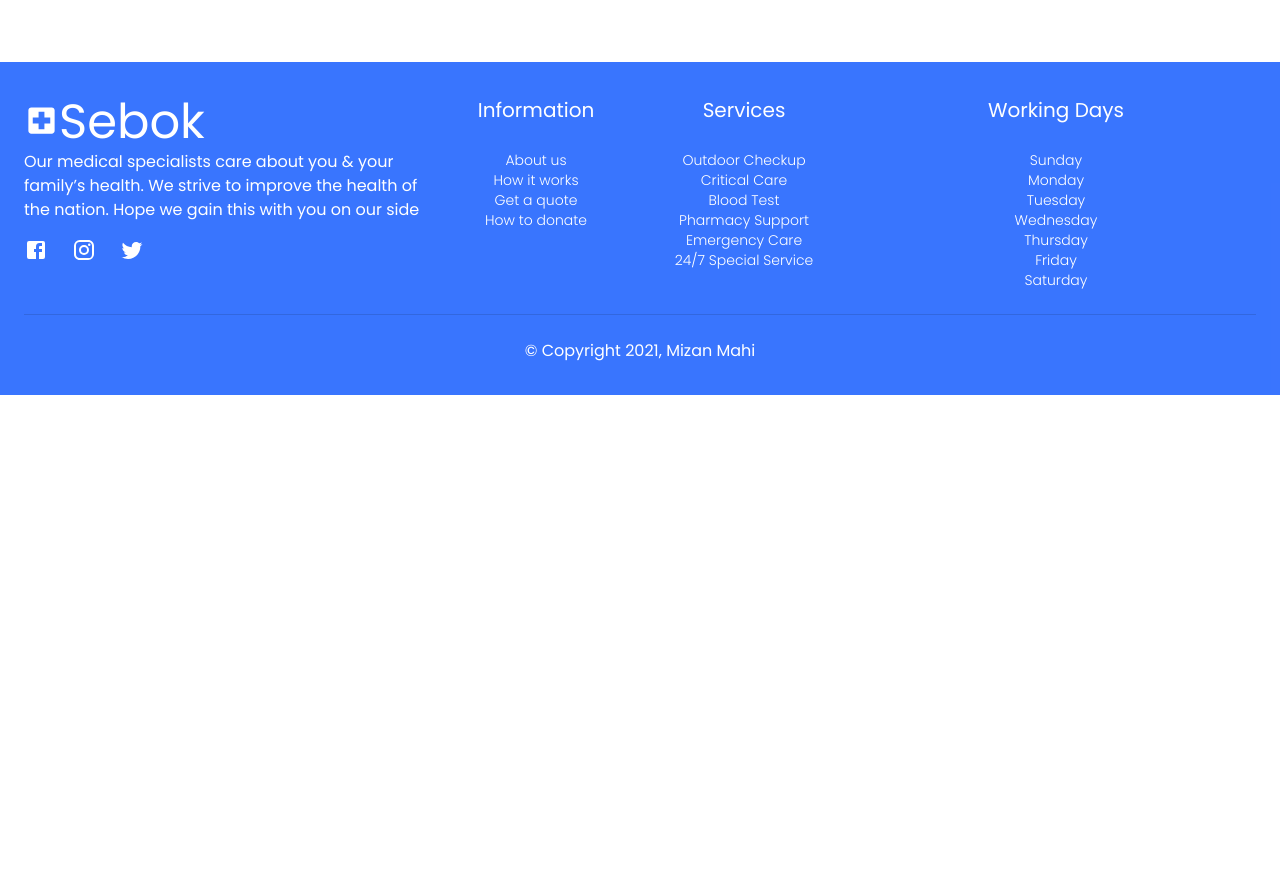
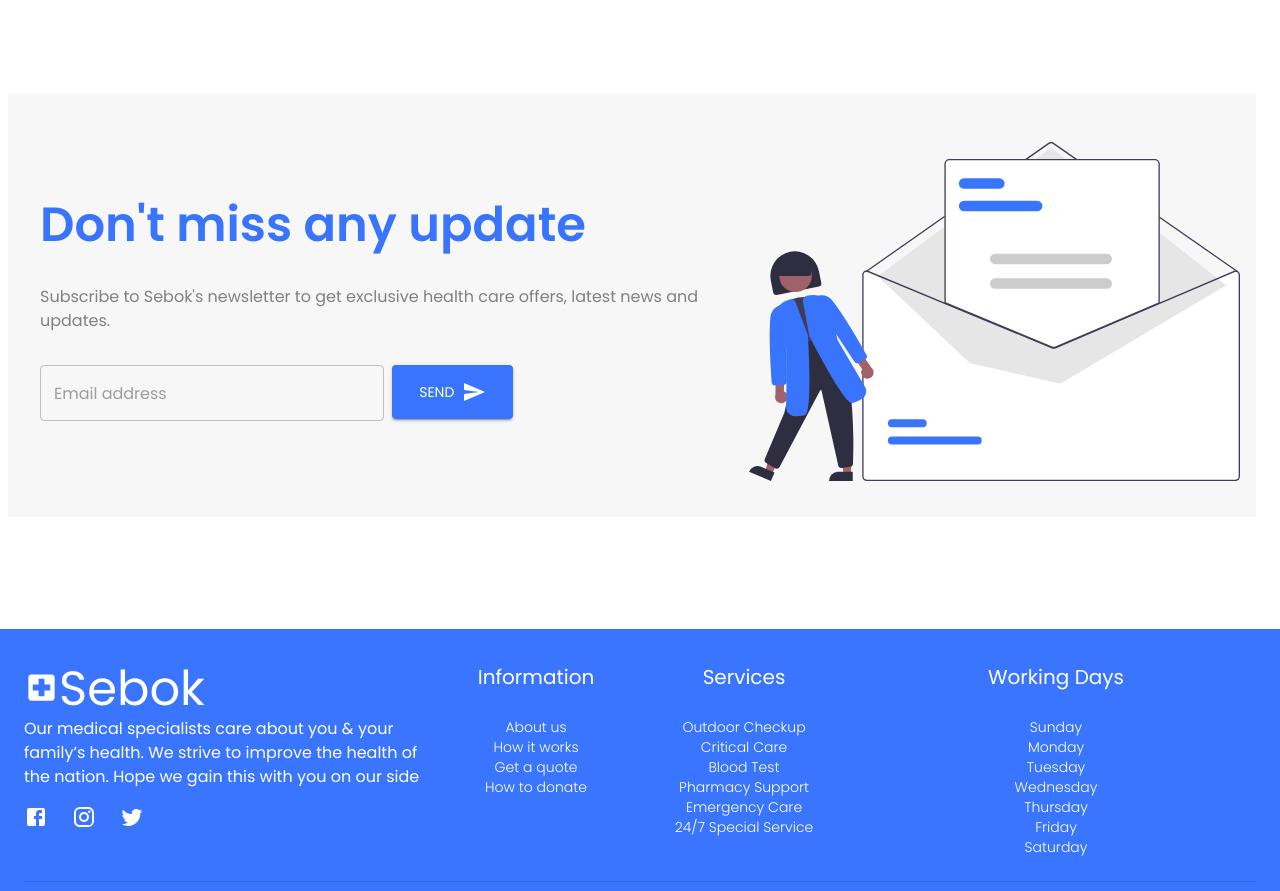
Before and after one commit to mizanmahi/Sebok-React, a React (Create React App) app: page /about in a window 1280 px wide. Shown: the part 834-1725 px from the top of the page. Before the commit the page ends 1229 px from the top, so only its background shows below. Built offline with nearby package versions, Linux system fonts and the light colour scheme; no server answers.

Commit message:
add: drawer list

```diff
--- /dev/null
+++ b/src/components/Newsletter/Newsletter.js
@@ -0,0 +1,56 @@
+import { Button, Container, Grid, TextField, Typography } from '@mui/material';
+import { Box } from '@mui/system';
+import React from 'react';
+import SendIcon from '@mui/icons-material/Send';
+import newsLetterImage from '../../images/newsletter.svg'
+
+const Newsletter = () => {
+   return (
+      <Box sx={{ margin: '7rem 0' }}>
+         <Container maxWidth='xl'>
+            <Grid
+               container
+               spacing={2}
+               sx={{ background: '#f7f7f7', p: '2rem 1rem' }}
+               alignItems='center'
+            >
+               <Grid item md={7}>
+                  <Box>
+                     <Typography
+                        variant='h3'
+                        color='primary'
+                        sx={{ fontWeight: 600 }}
+                     >
+                        Don't miss any update
+                     </Typography>
+                     <Typography variant='body1' color='grey' my={4}>
+                        Subscribe to Sebok's newsletter to get exclusive health
+                        care offers, latest news and updates.
+                     </Typography>
+                     <Box>
+                        <TextField
+                           variant='outlined'
+                           placeholder='Email address'
+                           sx={{mb: 1}}
+                        />
+                        <Button
+                           variant='contained'
+                           color='primary'
+                           sx={{ p: '.9rem 1.7rem', ml: 1, }}
+                        >
+                           Send &nbsp;
+                           <SendIcon />
+                        </Button>
+                     </Box>
+                  </Box>
+               </Grid>
+               <Grid item md={5}>
+                   <img src={newsLetterImage} alt="mail svg" style={{maxWidth: '100%'}} />
+               </Grid>
+            </Grid>
+         </Container>
+      </Box>
+   );
+};
+
+export default Newsletter;
--- a/src/pages/About.js
+++ b/src/pages/About.js
@@ -2,6 +2,7 @@ import { useTheme } from '@emotion/react';
 import { Button, Container, Grid, Typography } from '@mui/material';
 import { Box } from '@mui/system';
 import React from 'react';
+import Newsletter from '../components/Newsletter/Newsletter';
 import SectionHeader from '../components/SectionHeader/SectionHeader';
 
 import doctorsImage from '../images/doctors.jpg';
@@ -51,6 +52,7 @@ const About = () => {
                </Grid>
             </Grid>
          </Container>
+         <Newsletter />
       </section>
    );
 };
--- a/src/pages/Appointment.js
+++ b/src/pages/Appointment.js
@@ -20,7 +20,7 @@ const Appointment = () => {
                   backgroundImage: `linear-gradient(to right, rgba(255,255,255,.7), rgba(255,255,255,.7)),url(${appointImage})`,
                   backgroundSize: 'cover',
                   p: 5,
-                  mt: 5
+                  mt: 5,
                }}
             >
                <Grid container spacing={2}>
@@ -35,7 +35,7 @@ const Appointment = () => {
                            color='primary'
                            sx={{ mb: 3, fontWeight: 800 }}
                         >
-                           We made your medical treatment easy
+                           We made your medical treatment easy!
                         </Typography>
                         <Typography
                            variant='body1'
```
Also changed, not shown: src/components/Signup/Signup.js (+1 -13 lines), src/images/newsletter.svg (added).
